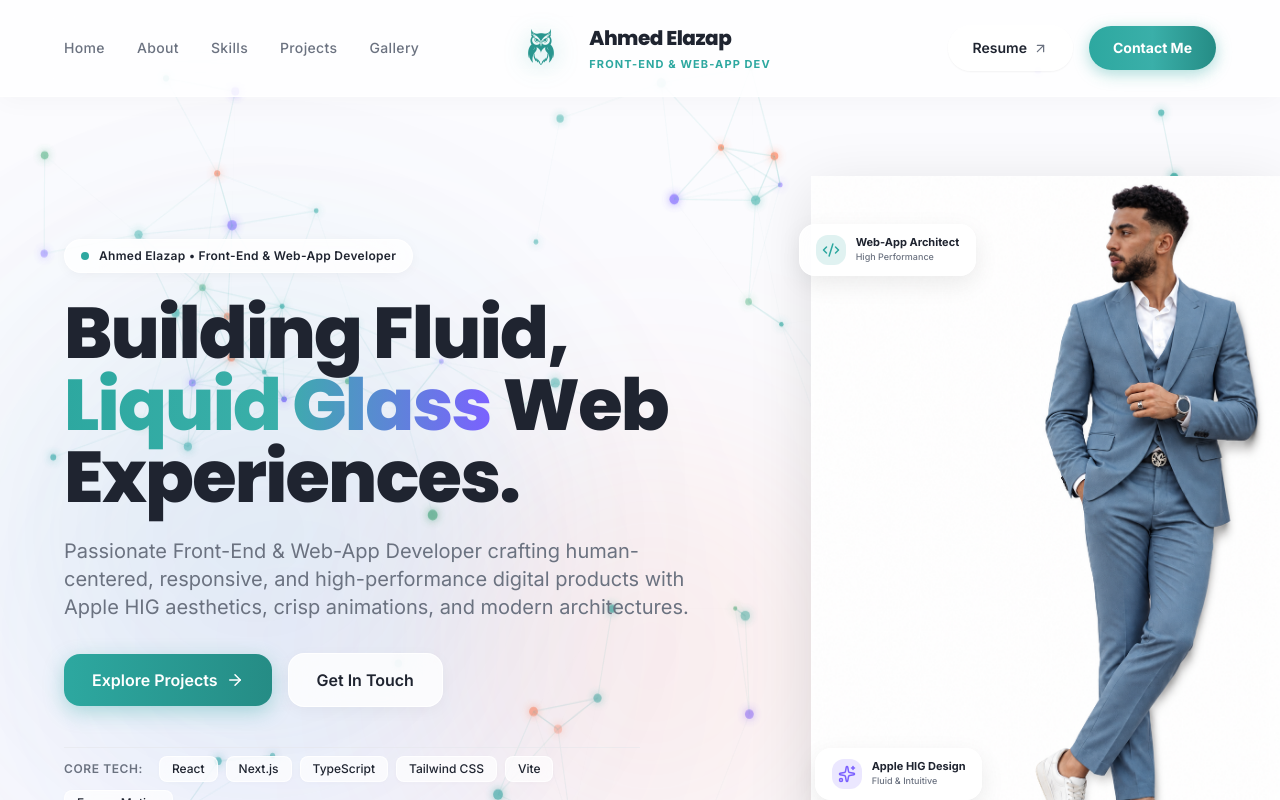
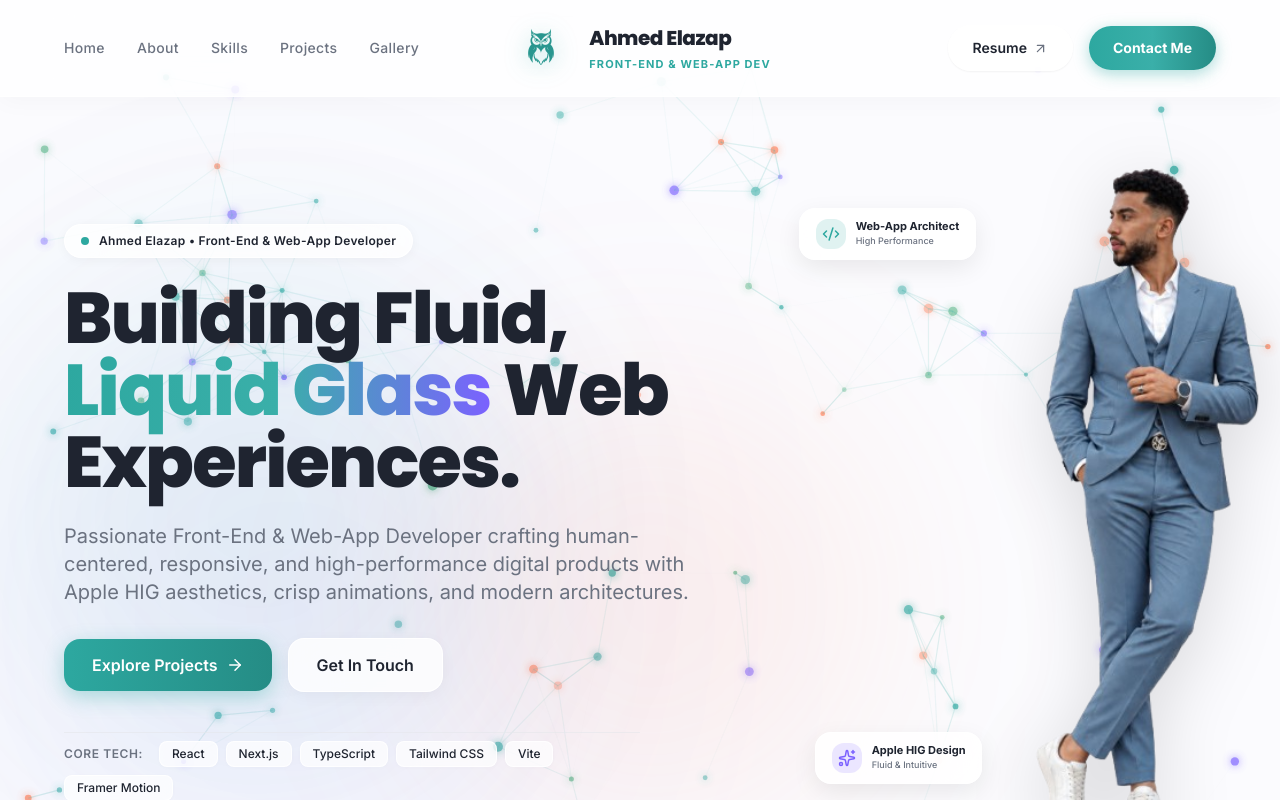
Before and after one commit to azapdev/newPortfolio, a React (Vite) app: page / in a window 1280 px wide. Shown: the top 800 px of the page. Built offline with nearby package versions, Linux system fonts and the light colour scheme.

Commit message:
feat: scale hero avatar to full height of viewport below navbar

```diff
--- a/src/components/Hero.jsx
+++ b/src/components/Hero.jsx
@@ -1,13 +1,13 @@
 import React from 'react';
 import { motion } from 'framer-motion';
-import { ArrowRight, Code2, Sparkles, Terminal, CheckCircle2 } from 'lucide-react';
+import { ArrowRight, Code2, Sparkles } from 'lucide-react';
 import ParticleCanvas from './ParticleCanvas';
 
 export default function Hero() {
   return (
     <section
       id="home"
-      className="min-h-screen w-full flex items-center justify-center pl-6 sm:pl-10 lg:pl-16 pr-0 pt-28 pb-10 relative overflow-hidden bg-bgMain"
+      className="min-h-screen w-full flex items-center justify-between pl-6 sm:pl-10 lg:pl-16 pr-0 pt-24 pb-0 relative overflow-hidden bg-bgMain"
     >
       {/* Interactive Constellation / Particle Canvas Background */}
       <ParticleCanvas />
@@ -20,14 +20,14 @@ export default function Hero() {
       </div>
 
       {/* Main Fluid Hero Content Container */}
-      <div className="w-full relative z-10 grid lg:grid-cols-12 gap-8 lg:gap-4 items-center">
+      <div className="w-full relative z-10 grid lg:grid-cols-12 gap-8 lg:gap-4 items-center min-h-[calc(100vh-6rem)]">
 
         {/* Left Side: Typography & Copy */}
         <motion.div
           initial={{ opacity: 0, x: -30 }}
           animate={{ opacity: 1, x: 0 }}
           transition={{ duration: 0.7, ease: [0.16, 1, 0.3, 1] }}
-          className="lg:col-span-7 flex flex-col items-start text-left pr-6 sm:pr-10"
+          className="lg:col-span-7 flex flex-col items-start text-left pr-6 sm:pr-10 py-12"
         >
           {/* Apple HIG-style Liquid Pill Badge */}
           <div className="inline-flex items-center gap-2.5 px-4 py-2 rounded-full bg-white/80 backdrop-blur-xl border border-white/90 shadow-[0_2px_12px_rgba(0,0,0,0.04)] mb-6 hover:shadow-md transition-all">
@@ -86,19 +86,19 @@ export default function Hero() {
           </div>
         </motion.div>
 
-        {/* Right Side: Avatar Sticking Cleanly to the Right Border with Zero White Box */}
+        {/* Right Side: Full Screen-Height Avatar Sticking to Right and Bottom Edge */}
         <motion.div
           initial={{ opacity: 0, x: 50 }}
           animate={{ opacity: 1, x: 0 }}
           transition={{ duration: 0.8, delay: 0.15, ease: [0.16, 1, 0.3, 1] }}
-          className="lg:col-span-5 relative flex justify-end items-end w-full"
+          className="lg:col-span-5 relative flex justify-end items-end w-full h-[65vh] lg:h-[calc(100vh-6rem)] self-end"
         >
-          {/* Avatar Image (Sticking directly to the right border, uncropped full body) */}
-          <div className="relative flex justify-end items-end w-full">
+          {/* Avatar Image (Takes full height below navbar, sticking to bottom & right border) */}
+          <div className="relative flex justify-end items-end w-full h-full">
             <img
               src="/assets/hero-avatar.png"
               alt="Ahmed Elazap - Full Body Portrait"
-              className="max-h-[75vh] sm:max-h-[82vh] lg:max-h-[88vh] w-auto max-w-full object-contain object-right-bottom drop-shadow-[0_15px_30px_rgba(0,0,0,0.12)] transition-transform duration-500 hover:scale-[1.01]"
+              className="h-full w-auto max-w-full object-contain object-right-bottom drop-shadow-[0_15px_35px_rgba(0,0,0,0.14)] transition-transform duration-500 hover:scale-[1.01]"
               onError={(e) => {
                 e.target.style.display = 'none';
               }}
```
Also changed, not shown: public/assets/hero-avatar.png.
